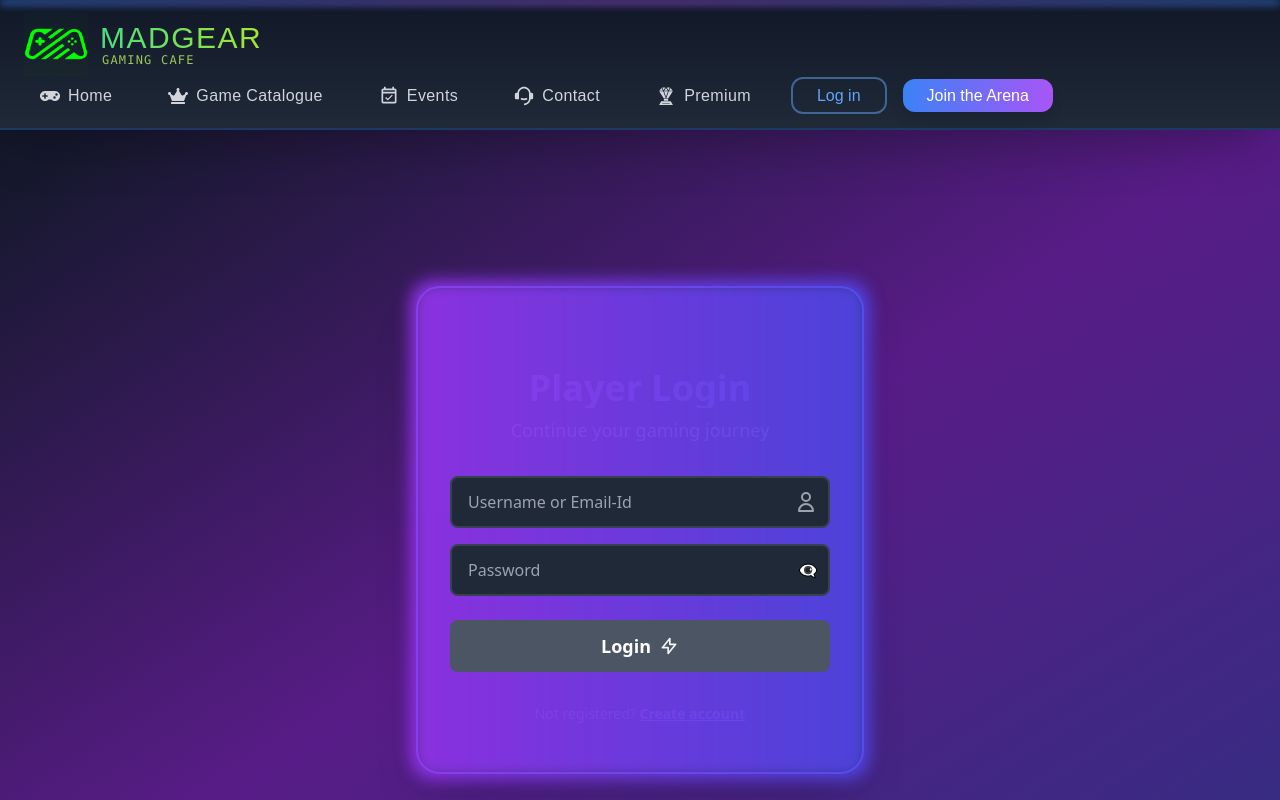
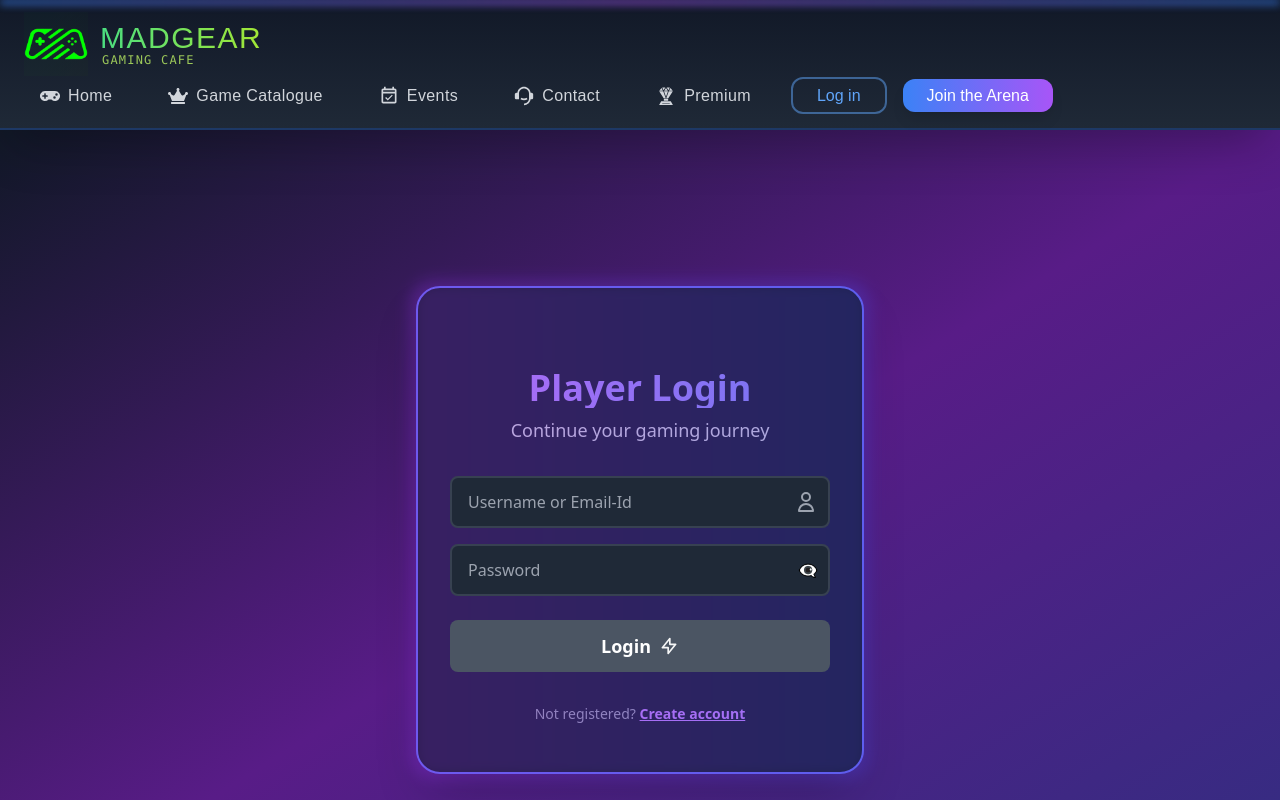
Before and after one commit to PankajPt/Gaming-Cafe-FrontEnd, a React (Vite) app: page /login in a window 1280 px wide. Shown: the top 800 px of the page. Built offline with nearby package versions, Linux system fonts and the light colour scheme.

Commit message:
login glowing effect removed

```diff
--- a/src/pages/Login/Login.jsx
+++ b/src/pages/Login/Login.jsx
@@ -66,7 +66,7 @@ const LoginPage = () => {
   return (
     <div className="min-h-screen flex items-center justify-center bg-gradient-to-br from-gray-900 via-purple-900 to-indigo-900">
       <div className="relative w-full max-w-md px-8 py-12 space-y-8 bg-gray-900 rounded-3xl shadow-2xl border-2 border-indigo-500 transform transition-transform duration-500 hover:scale-105 group">
-        <div className="absolute -inset-2 bg-gradient-to-r from-purple-600 to-indigo-600 rounded-3xl blur opacity-30 group-hover:opacity-50 transition duration-500 animate-pulse pointer-events-none"></div>
+        <div className="absolute -inset-2 bg-gradient-to-r from-purple-600 to-indigo-600 rounded-3xl blur opacity-30 group-hover:opacity-50"></div>
         <div className="text-center space-y-2">
           <h1 className="text-4xl font-bold bg-gradient-to-r from-purple-400 to-indigo-400 bg-clip-text text-transparent">
             Player Login
```
